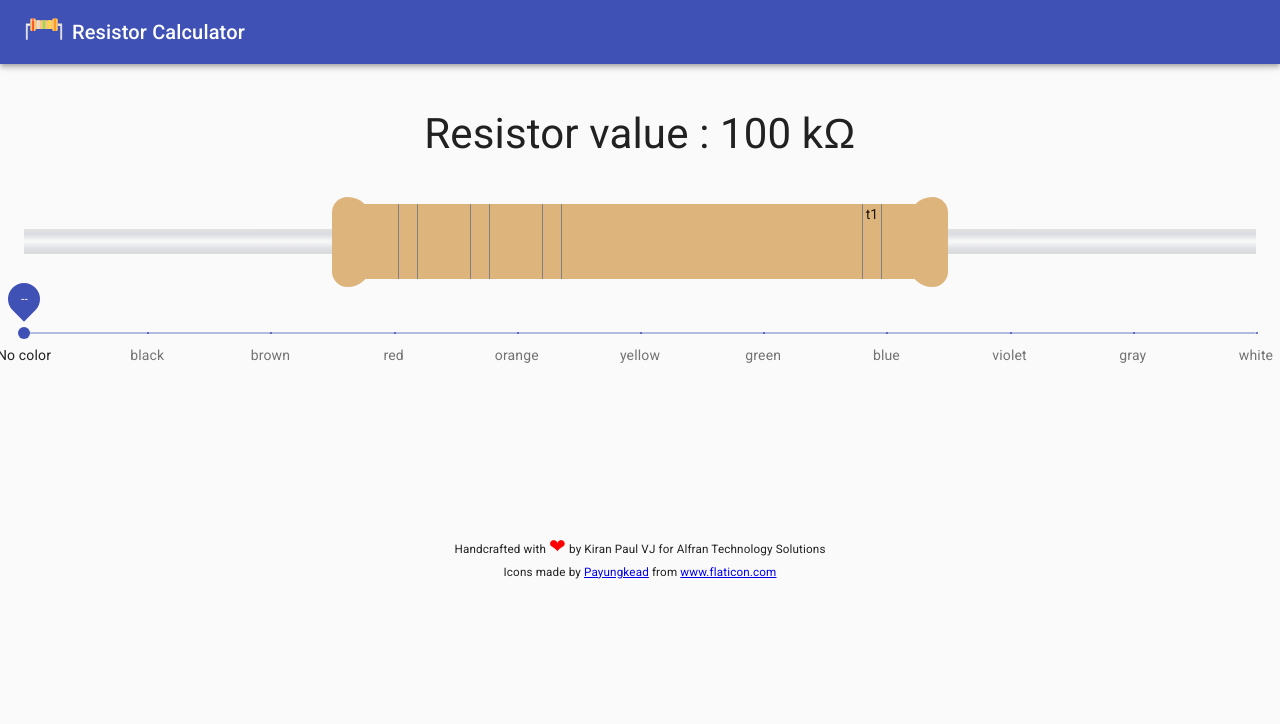
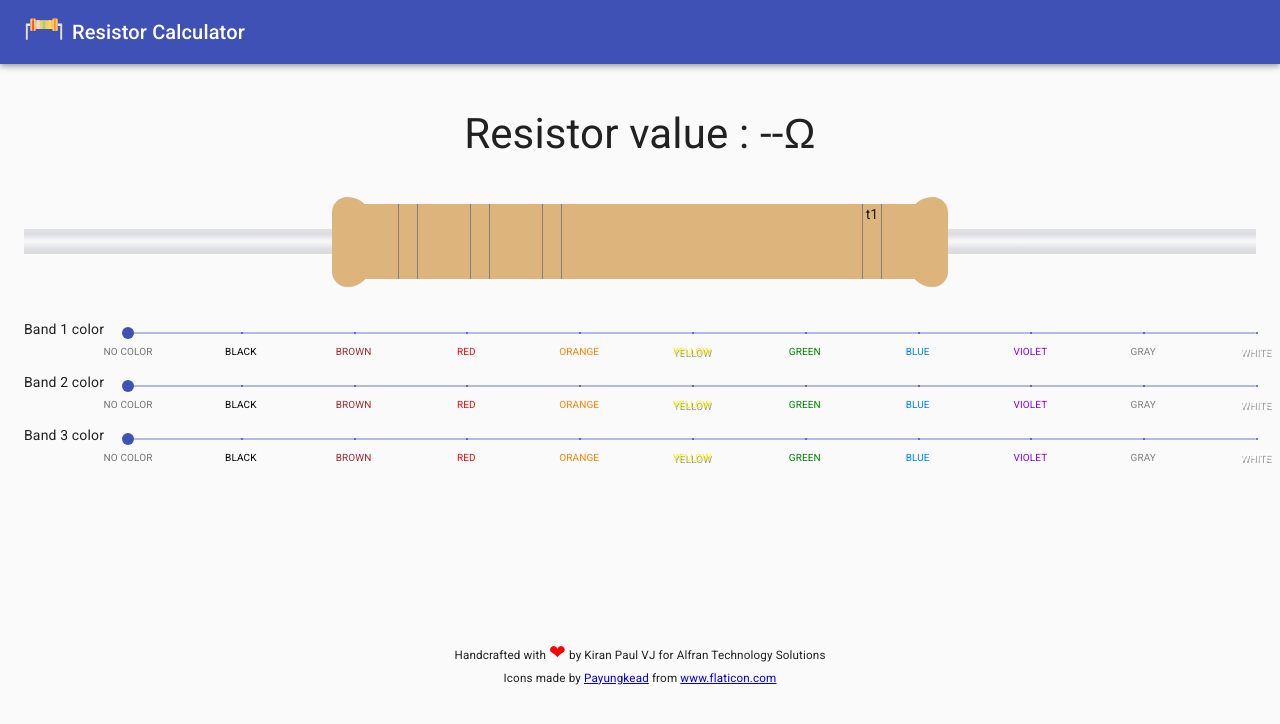
Before and after one commit to kiranvj/resistor-calc, a React (Create React App) app: page / in a window 1280 px wide. Shown: the top 724 px of the page. Built offline with nearby package versions, Linux system fonts and the light colour scheme.

Commit message:
Resistor value calculation added.

```diff
--- a/src/App.scss
+++ b/src/App.scss
@@ -1,3 +1,10 @@
 .text-red {
   color: #ff0000;
 }
+
+.color-selector-section {
+  .MuiSlider-markLabel {
+    text-transform: uppercase;
+    font-size: 0.625rem;
+  }
+}
--- /dev/null
+++ b/src/components/ColorBand.jsx
@@ -0,0 +1,28 @@
+import React from "react";
+import { Grid } from "@material-ui/core";
+import { colorCodes } from "../core/constants";
+import clsx from "clsx";
+
+function ColorBand({ codes, type, band }) {
+  return (
+    <Grid item>
+      <div
+        className={clsx(
+          "colors",
+          type ? type : "",
+          codes[band] === -1
+            ? "no-color-selected"
+            : colorCodes[codes[band]]
+            ? colorCodes[codes[band]].label
+            : ""
+        )}
+      >
+        {/* <Hidden mdDown>
+      <span>{colorCodes[codes.color3].label}</span>
+    </Hidden> */}
+      </div>
+    </Grid>
+  );
+}
+
+export default ColorBand;
--- a/src/components/ColorCodeSelector.jsx
+++ b/src/components/ColorCodeSelector.jsx
@@ -1,28 +1,35 @@
-import React, { useEffect } from "react";
-import { Slider } from "@material-ui/core";
+import React from "react";
+import { Slider, Hidden, Box } from "@material-ui/core";
 import { colorCodes } from "../core/constants";
 
-function ColorCodeSelector({ setColorCode }) {
+function ColorCodeSelector({ setColorCode, bandName }) {
   /*   useEffect(() => {
 
   }, []); */
   function valuetext(value) {
-    return `${value}°C`;
+    return value;
   }
   const marks = Object.entries(colorCodes).map(([key, codeInfo]) => {
     console.log(codeInfo);
-    return { label: colorCodes[key].label, value: codeInfo.value };
+    return {
+      label: (
+        <>
+          <span className={`text-${colorCodes[key].label}`}>
+            <Hidden mdDown>{colorCodes[key].label}</Hidden>
+            <Hidden mdUp>{colorCodes[key].label.charAt(0)}</Hidden>
+          </span>
+        </>
+      ),
+      value: codeInfo.value
+    };
   });
   return (
-    <div>
+    <Box pl={3} className="color-selector">
       <Slider
         defaultValue={-1}
         getAriaValueText={valuetext}
+        track={false}
         aria-labelledby="resistor-color-code-selector"
-        valueLabelDisplay="on"
-        onChange={(a, b) => {
-          console.log(a, b);
-        }}
         valueLabelFormat={(value) => {
           let label = colorCodes[value].value;
           if (value === -1) {
@@ -30,15 +37,16 @@ function ColorCodeSelector({ setColorCode }) {
           }
           return label;
         }}
-        onChangeCommitted={(_, value) => {
-          setColorCode("color1", value);
+        onChange={(_, value) => {
+          setColorCode(bandName, value);
         }}
         step={1}
         min={-1}
         max={9}
         marks={marks}
+        valueLabelDisplay="off"
       />
-    </div>
+    </Box>
   );
 }
 
--- a/src/components/Resistor.jsx
+++ b/src/components/Resistor.jsx
@@ -1,30 +1,46 @@
-import React, { useState } from "react";
+import React, { useState, useEffect } from "react";
 import Grid from "@material-ui/core/Grid";
-import { Box } from "@material-ui/core";
+import { Box, Hidden } from "@material-ui/core";
 import "../styles/resistor.scss";
 import clsx from "clsx";
 import ColorCodeSelector from "./ColorCodeSelector";
-import { colorCodes, NO_COLOR, NONE } from "../core/constants";
+import { colorCodes, NONE } from "../core/constants";
+import ColorBand from "./ColorBand";
+import { formatResistorValue } from "../core/helpers";
 
 function Resistor() {
   const [codes, setCodes] = useState({
     band: "",
     color1: NONE,
-    color2: "no-color-selected",
-    color3: "no-color-selected",
+    color2: NONE,
+    color3: NONE,
     multiplier: "no-color-selected",
     tolerance: "no-color-selected",
     ppm: ""
   });
 
+  const [resitorValue, setResistorValue] = useState(0);
+
   function setColorCode(key, value) {
     setCodes({ ...codes, [key]: value });
   }
+  useEffect(() => {
+    if (codes.color1 !== -1 && codes.color2 !== -1 && codes.color3 !== -1) {
+      setResistorValue(
+        formatResistorValue(
+          parseInt(`${codes.color1}${codes.color2}`) *
+            Math.pow(10, codes.color3)
+        )
+      );
+    } else {
+      setResistorValue("--");
+    }
+  }, [codes]);
   return (
     <div>
       <Box my={5} textAlign="center">
         <Box my={5} fontSize="3em">
-          Resistor value : 100 kΩ
+          Resistor value : {resitorValue}Ω
         </Box>
         <Grid container spacing={0} justify="center" alignItems="center">
           <Grid item xs={1} md={3}>
@@ -33,35 +49,10 @@ function Resistor() {
           <Grid item xs>
             <div className="resistor-body">
               <Grid container spacing={0} justify="space-around">
-                <Grid item>
-                  <div
-                    className={clsx(
-                      "colors",
-                      codes.color1 === -1
-                        ? "no-color-selected"
-                        : colorCodes[codes.color1]
-                        ? colorCodes[codes.color1].label
-                        : ""
-                    )}
-                  >
-                    <span>{colorCodes[codes.color1].label}</span>
-                  </div>
-                </Grid>
-                <Grid item>
-                  <div className={clsx("colors", codes.color2)}>
-                    <span>RED</span>
-                  </div>
-                </Grid>
-                {/*               <Grid item>
-                <div className={clsx("colors", codes.color3)}>
-                  <span>BLACK</span>
-                </div>
-              </Grid> */}
-                <Grid item>
-                  <div className={clsx("colors multiplier", codes.multiplier)}>
-                    <span>BLACK</span>
-                  </div>
-                </Grid>
+                <ColorBand codes={codes} band="color1" />
+                <ColorBand codes={codes} band="color2" />
+                <ColorBand codes={codes} band="color3" type="multiplier" />
+
                 <Grid item xs={4} md={6}>
                   <Box display="flex" justifyContent="flex-end">
                     <Box className={clsx("colors tolerance", codes.multiplier)}>
@@ -77,9 +68,34 @@ function Resistor() {
           </Grid>
         </Grid>
       </Box>
-      <div>
-        <ColorCodeSelector setColorCode={setColorCode} />
-      </div>
+      <section className="color-selector-section">
+        <Grid container>
+          <Grid item xs="auto" md={3} lg="auto">
+            Band 1 color
+          </Grid>
+          <Grid item xs>
+            <ColorCodeSelector setColorCode={setColorCode} bandName="color1" />
+          </Grid>
+        </Grid>
+
+        <Grid container>
+          <Grid item xs="auto" md={3} lg="auto">
+            Band 2 color
+          </Grid>
+          <Grid item xs>
+            <ColorCodeSelector setColorCode={setColorCode} bandName="color2" />
+          </Grid>
+        </Grid>
+
+        <Grid container>
+          <Grid item xs="auto" md={3} lg="auto">
+            Band 3 color
+          </Grid>
+          <Grid item xs>
+            <ColorCodeSelector setColorCode={setColorCode} bandName="color3" />
+          </Grid>
+        </Grid>
+      </section>
     </div>
   );
 }
--- /dev/null
+++ b/src/core/helpers.js
@@ -0,0 +1,9 @@
+export function formatResistorValue(value) {
+  let formatedValue = value;
+
+  if (value >= 1000) {
+    formatedValue = value / 1000 + " k";
+  }
+
+  return formatedValue;
+}
--- a/src/styles/resistor.scss
+++ b/src/styles/resistor.scss
@@ -1,5 +1,16 @@
 $resistor-body-height: 75px;
 $resistor-cup-width: 40px;
+$black: #000;
+$brown: #9c2c2c;
+$red: #f80909;
+$orange: #ff8000;
+$yellow: #f4f400;
+$green: #008000;
+$blue: #0080ff;
+$violet: #8000ff;
+$gray: #808080;
+$white: #ffffff;
+
 .resistor-bg-color {
   /* Permalink - use to edit and share this gradient: https://colorzilla.com/gradient-editor/#deb47d+0,ddc19d+100 */
   background-color: #deb47d; /* Old browsers */
@@ -44,6 +55,7 @@ $resistor-cup-width: 40px;
       display: block;
       text-align: center;
       width: $resistor-body-height; */
+      text-transform: uppercase;
       text-align: left;
       writing-mode: vertical-rl;
       text-orientation: upright;
@@ -64,16 +76,34 @@ $resistor-cup-width: 40px;
       }
     }
     &.black {
-      background-color: #000;
+      background-color: $black;
     }
     &.brown {
-      background-color: #9c2c2c;
+      background-color: $brown;
     }
     &.red {
-      background-color: #f80909;
+      background-color: $red;
     }
     &.orange {
-      background-color: #ff8000;
+      background-color: $orange;
+    }
+    &.yellow {
+      background-color: $yellow;
+    }
+    &.green {
+      background-color: $green;
+    }
+    &.blue {
+      background-color: $blue;
+    }
+    &.violet {
+      background-color: $violet;
+    }
+    &.gray {
+      background-color: $gray;
+    }
+    &.white {
+      background-color: $white;
     }
 
     &.tolerance.gold {
@@ -135,3 +165,38 @@ $resistor-cup-width: 40px;
   ); /* W3C, IE10+, FF16+, Chrome26+, Opera12+, Safari7+ */
   filter: progid:DXImageTransform.Microsoft.gradient( startColorstr='#e2e2e2', endColorstr='#dbdbdb',GradientType=0 ); /* IE6-9 */
 }
+
+.color-selector {
+  .text-black {
+    color: $black;
+  }
+  .text-brown {
+    color: $brown;
+  }
+  .text-red {
+    color: $red;
+  }
+  .text-orange {
+    color: $orange;
+  }
+  .text-yellow {
+    color: $yellow;
+    text-shadow: rgb(155, 155, 155) 1px 2px;
+  }
+  .text-green {
+    color: $green;
+  }
+  .text-blue {
+    color: $blue;
+  }
+  .text-violet {
+    color: $violet;
+  }
+  .text-gray {
+    color: $gray;
+  }
+  .text-white {
+    color: $white;
+    text-shadow: rgb(155, 155, 155) 1px 2px;
+  }
+}
```
